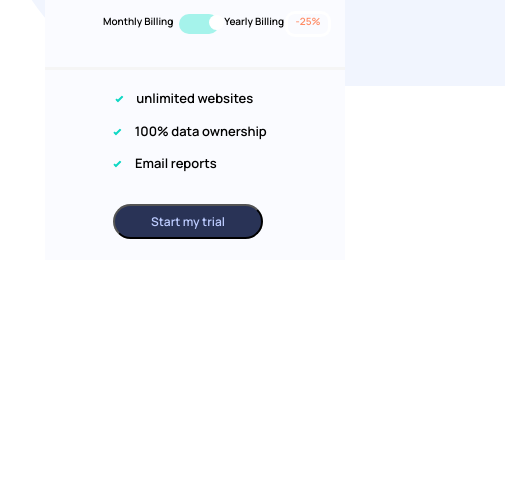
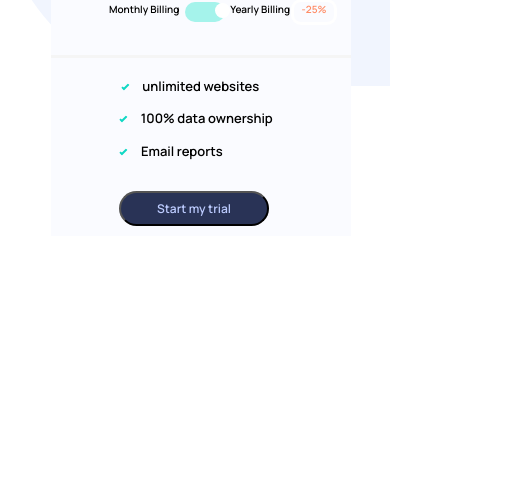
Before and after one commit to thatseogirl/Interactive-pricing-component, a plain HTML site: page index.html in a window 390 px wide. Shown: the part 363-844 px from the top of the page, 505 px wide, since content can reach past the window. Drawn offline with Linux system fonts and the light colour scheme.

Commit message:
new changes

```diff
--- a/main.css
+++ b/main.css
@@ -130,7 +130,7 @@ input:checked + .round:before {
   transform: translateX(26px);
 }
 
-/* Rounded sliders */
+
 .round {
   border-radius: 34px;
 }
@@ -268,7 +268,9 @@ hr {
     .main-container{
         width: 300px;
         height: 430px;
-
+        position: fixed;
+        top: 20%;
+        right: 10%;
     }
     .simple {
         font-size: 22px;
```
